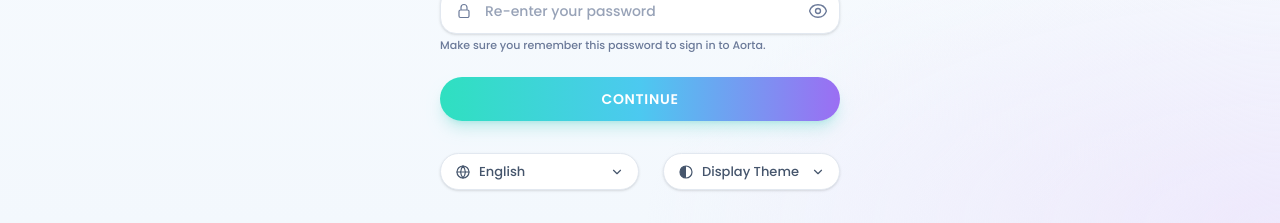
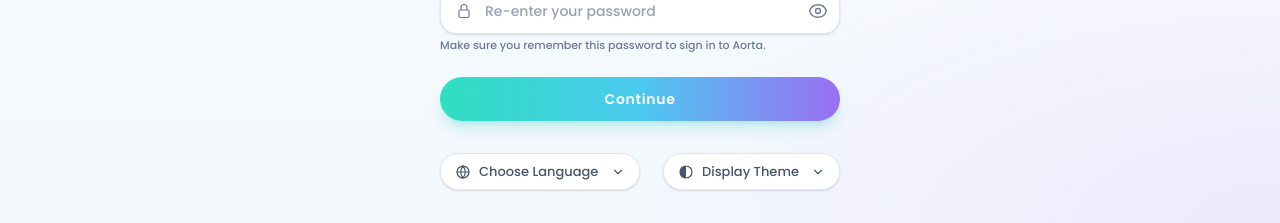
Before and after one commit to rayaadhary/app-universe-aorta, a Vue app: page /daftar in a window 1280 px wide. Shown: the part 670-893 px from the top of the page. Built offline with nearby package versions, Linux system fonts and the light colour scheme.

Commit message:
fix: prefs

```diff
--- a/src/components/PrefsBar.vue
+++ b/src/components/PrefsBar.vue
@@ -34,6 +34,7 @@ defineProps({
                 :aria-label="t('language')"
                 class="cursor-pointer appearance-none bg-transparent pr-1 outline-none"
             >
+                <option value="">{{ t("languagePlaceholder") }}</option>
                 <option value="id">Bahasa Indonesia</option>
                 <option value="en">English</option>
             </select>
--- a/src/pages/Register.vue
+++ b/src/pages/Register.vue
@@ -205,7 +205,7 @@ const phoneSample = computed(
 
             <button
                 type="button"
-                class="mt-2 w-full rounded-full bg-brand py-3 text-sm font-semibold tracking-wider text-white uppercase shadow-lg shadow-teal-500/20 transition hover:brightness-105 focus-visible:ring-2 focus-visible:ring-brand-to active:brightness-95"
+                class="mt-2 w-full rounded-full bg-brand py-3 text-sm font-semibold tracking-wider text-white shadow-lg shadow-teal-500/20 transition hover:brightness-105 focus-visible:ring-2 focus-visible:ring-brand-to active:brightness-95"
             >
                 {{ t("ctaContinue") }}
             </button>
--- a/src/prefs.js
+++ b/src/prefs.js
@@ -11,6 +11,7 @@ const messages = {
     loginDesc: 'Masuk untuk lanjut penggunaan.',
     loginCta: 'Masuk',
     language: 'Bahasa',
+    languagePlaceholder: 'Pilih Bahasa',
     theme: 'Tema tampilan',
     themeLight: 'Terang',
     themeDark: 'Gelap',
@@ -73,6 +74,7 @@ const messages = {
     loginDesc: 'Sign in to continue.',
     loginCta: 'Sign in',
     language: 'Language',
+    languagePlaceholder: 'Choose Language',
     theme: 'Appearance',
     themeLight: 'Light',
     themeDark: 'Dark',
@@ -131,12 +133,12 @@ const deviceLocale = (navigator.language || '').toLowerCase().startsWith('id')
   : 'en'
 
 const prefs = reactive({
-  locale: localStorage.getItem('aorta.lang') || deviceLocale,
+  locale: localStorage.getItem('aorta.lang') || '',
   theme: localStorage.getItem('aorta.theme') || 'system',
 })
 
 function t(key) {
-  return messages[prefs.locale]?.[key] ?? messages.id[key] ?? key
+  return messages[prefs.locale || deviceLocale]?.[key] ?? messages.id[key] ?? key
 }
 
 function applyTheme() {
```
